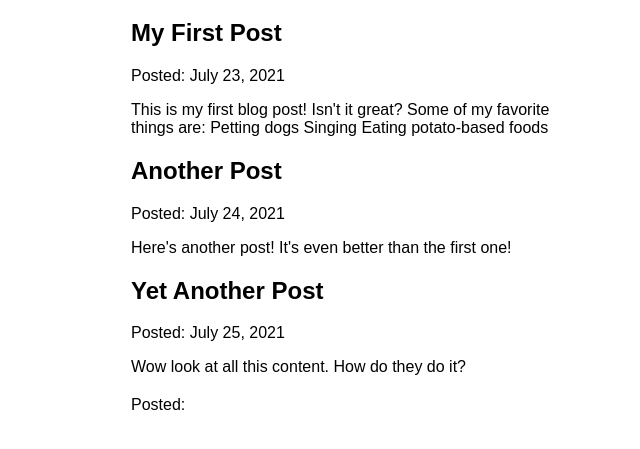
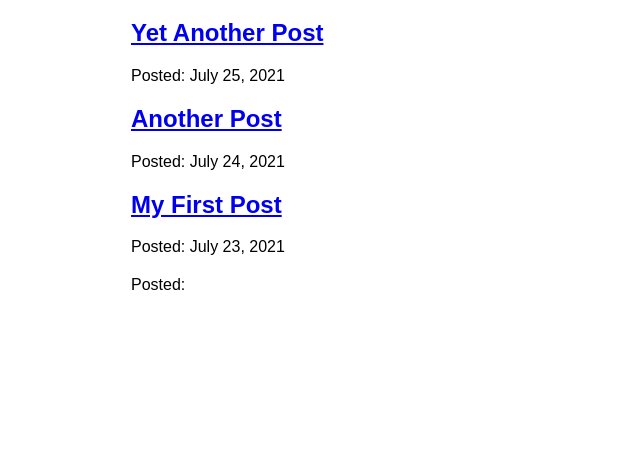
Before and after one commit to nguyenminh136/my-gatsby-site, a Gatsby site: page /blog in a window 1280 px wide. Shown: the part 157-606 px from the top of the page, without its empty margins (299-939 px from the left). Built offline with nearby package versions, Linux system fonts and the light colour scheme; Gatsby itself is replaced by a stand-in of ours.

Commit message:
Finished Gatsby Tutorial Part 6

```diff
--- a/src/pages/blog.js
+++ b/src/pages/blog/index.js
@@ -1,18 +1,22 @@
 import * as React from "react";
-import Layout from "../components/layout";
-import Seo from "../components/seo";
-import { graphql } from 'gatsby'
+import { Link, graphql } from 'gatsby'
+import Layout from "../../components/layout";
+import Seo from "../../components/seo";
 
 const BlogPage = ({ data }) => {
+  console.log({ data });
   return (
     <Layout pageTitle="My Blog Posts">
       <ul>
       {
         data.allMdx.nodes.map(node => (
           <article key={node.id}>
-            <h2>{node.frontmatter.title}</h2>
+            <h2>
+              <Link to={`/blog/${node.frontmatter.slug}`}>
+                {node.frontmatter.title}
+              </Link>
+            </h2>
             <p>Posted: {node.frontmatter.date}</p>
-            <p>{node.excerpt}</p>
           </article>
         ))
       }
@@ -22,20 +26,20 @@ const BlogPage = ({ data }) => {
 };
 
 export const query = graphql`
-  query getPostName {
-    allMdx {
+  query {
+    allMdx(sort: { frontmatter: { date: DESC }}) {
       nodes {
         frontmatter {
           date(formatString: "MMMM D, YYYY")
           title
+          slug
         }
         id
-        excerpt
       }
     }
   }
 `
 
-export const Head = ({ data }) => <Seo title="My Blog Posts" />;
+export const Head = () => <Seo title="My Blog Posts" />;
 
 export default BlogPage;
```
Also changed, not shown: src/pages/blog/{mdx.frontmatter__slug}.js (added, +29 -0 lines).
